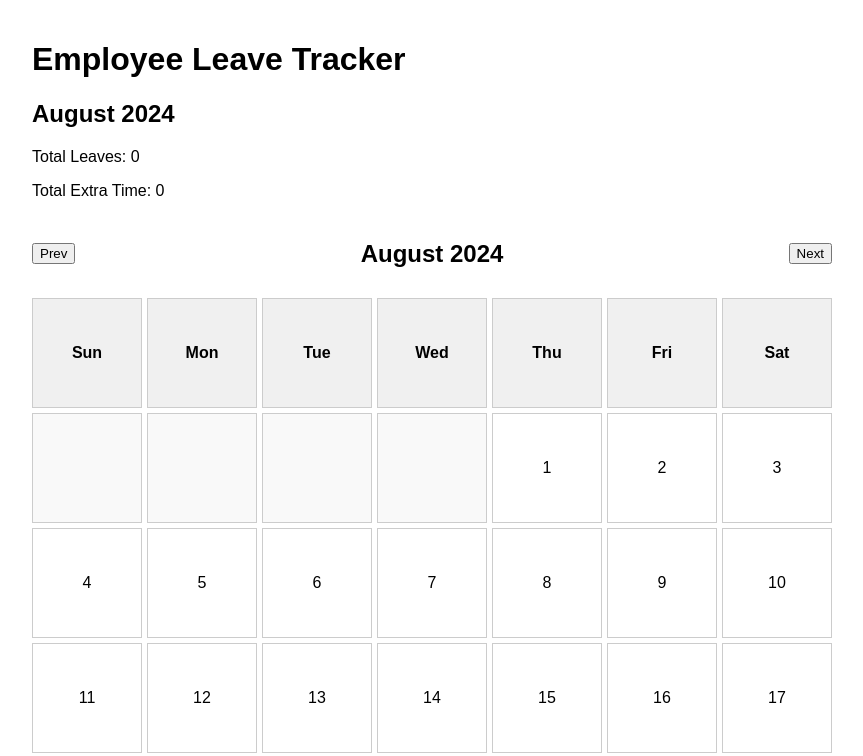
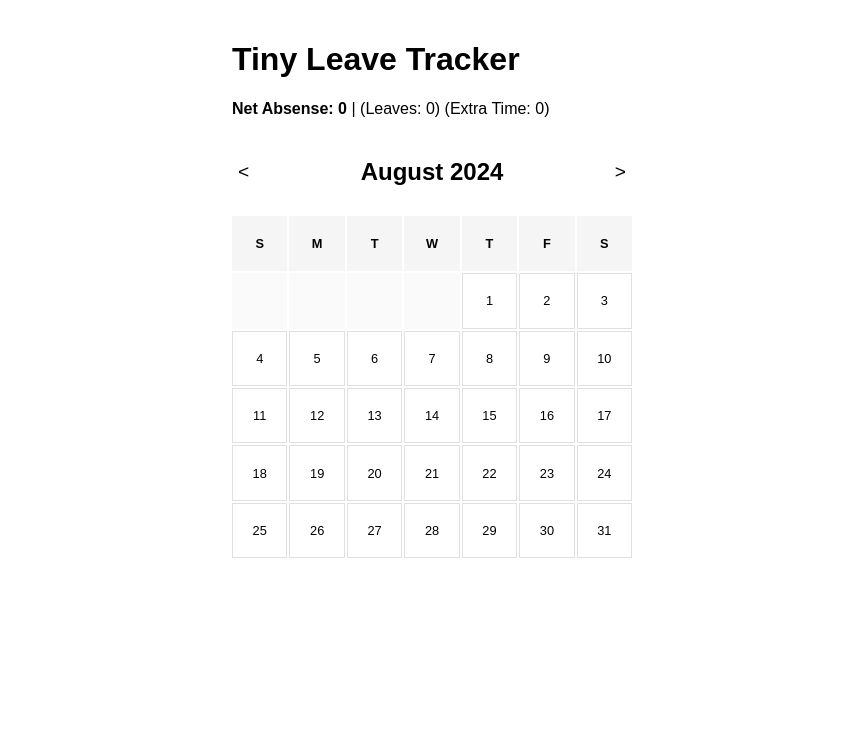
Before and after one commit to mahoriR/tiny-leave-tracker, a React (Create React App) app: page / in a window 1280 px wide. Shown: the top 756 px of the page, without its empty margins (208-1071 px from the left). Built offline with nearby package versions, Linux system fonts and the light colour scheme.

Commit message:
Working with better view of calendar

```diff
--- a/src/App.tsx
+++ b/src/App.tsx
@@ -44,7 +44,7 @@ function App() {
 
   return (
     <div className="App">
-      <h1>Employee Leave Tracker</h1>
+      <h1>Tiny Leave Tracker</h1>
       <MonthSummary currentDate={currentDate} dayData={dayData} />
       <Calendar
         currentDate={currentDate}
--- a/src/components/Calendar.tsx
+++ b/src/components/Calendar.tsx
@@ -16,7 +16,7 @@ function Calendar({ currentDate, dayData, onDateClick, onMonthChange }: Calendar
   const emptyDays = Array.from({ length: firstDayOfMonth }, (_, i) => null);
 
   const renderDay = (day: number | null) => {
-    if (day === null) return <div key={`empty-${day}`} className="calendar-day empty"></div>;
+    if (day === null) return <div key={`empty-${day}`} className="calendar-day empty" />;
 
     const date = new Date(currentDate.getFullYear(), currentDate.getMonth(), day);
     const dateString = date.toISOString().split('T')[0];
@@ -27,8 +27,8 @@ function Calendar({ currentDate, dayData, onDateClick, onMonthChange }: Calendar
         <span>{day}</span>
         {dayDataForDate && (
           <div className="day-summary">
-            {dayDataForDate.leave > 0 && <span className="leave">L:{dayDataForDate.leave}</span>}
-            {dayDataForDate.extraTime > 0 && <span className="extra-time">E:{dayDataForDate.extraTime}</span>}
+            {dayDataForDate.leave > 0 && <span className="leave">•</span>}
+            {dayDataForDate.extraTime > 0 && <span className="extra-time">•</span>}
           </div>
         )}
       </div>
@@ -38,12 +38,12 @@ function Calendar({ currentDate, dayData, onDateClick, onMonthChange }: Calendar
   return (
     <div className="calendar">
       <div className="calendar-header">
-        <button onClick={() => onMonthChange(new Date(currentDate.getFullYear(), currentDate.getMonth() - 1, 1))}>Prev</button>
+        <button onClick={() => onMonthChange(new Date(currentDate.getFullYear(), currentDate.getMonth() - 1, 1))}>&lt;</button>
         <h2>{currentDate.toLocaleString('default', { month: 'long', year: 'numeric' })}</h2>
-        <button onClick={() => onMonthChange(new Date(currentDate.getFullYear(), currentDate.getMonth() + 1, 1))}>Next</button>
+        <button onClick={() => onMonthChange(new Date(currentDate.getFullYear(), currentDate.getMonth() + 1, 1))}>&gt;</button>
       </div>
       <div className="calendar-grid">
-        {['Sun', 'Mon', 'Tue', 'Wed', 'Thu', 'Fri', 'Sat'].map(day => (
+        {['S', 'M', 'T', 'W', 'T', 'F', 'S'].map(day => (
           <div key={day} className="calendar-day weekday">{day}</div>
         ))}
         {emptyDays.map(renderDay)}
--- a/src/components/MonthSummary.tsx
+++ b/src/components/MonthSummary.tsx
@@ -13,9 +13,7 @@ function MonthSummary({ currentDate, dayData }: MonthSummaryProps) {
 
   return (
     <div className="month-summary">
-      <h2>{currentDate.toLocaleString('default', { month: 'long', year: 'numeric' })}</h2>
-      <p>Total Leaves: {totalLeaves}</p>
-      <p>Total Extra Time: {totalExtraTime}</p>
+      <p><b>Net Absense: {totalLeaves - totalExtraTime} </b>| (Leaves: {totalLeaves}) (Extra Time: {totalExtraTime})</p>
     </div>
   );
 }
--- a/src/index.css
+++ b/src/index.css
@@ -5,7 +5,7 @@ body {
 }
 
 .App {
-  max-width: 800px;
+  max-width: 400px;
   margin: 0 auto;
 }
 
@@ -21,7 +21,9 @@ body {
 }
 
 .calendar {
-  margin-top: 20px;
+  max-width: 400px;
+  margin: 20px auto;
+  font-family: Arial, sans-serif;
 }
 
 .calendar-header {
@@ -31,16 +33,23 @@ body {
   margin-bottom: 10px;
 }
 
+.calendar-header button {
+  background: none;
+  border: none;
+  font-size: 1.2em;
+  cursor: pointer;
+}
+
 .calendar-grid {
   display: grid;
   grid-template-columns: repeat(7, 1fr);
-  gap: 5px;
+  gap: 2px;
 }
 
 .calendar-day {
   aspect-ratio: 1;
-  border: 1px solid #ccc;
-  padding: 5px;
+  border: 1px solid #e0e0e0;
+  font-size: 0.8em;
   display: flex;
   flex-direction: column;
   align-items: center;
@@ -48,27 +57,33 @@ body {
   cursor: pointer;
 }
 
-.calendar-day.weekday {
-  font-weight: bold;
+.calendar-day:hover {
   background-color: #f0f0f0;
 }
 
+.calendar-day.weekday {
+  font-weight: bold;
+  background-color: #f5f5f5;
+  border: none;
+}
+
 .calendar-day.empty {
-  background-color: #f9f9f9;
+  background-color: #fafafa;
+  border: none;
 }
 
 .day-summary {
-  font-size: 0.8em;
+  font-size: 0.7em;
   display: flex;
   flex-direction: column;
 }
 
 .leave {
-  color: red;
+  color: #e57373;
 }
 
 .extra-time {
-  color: green;
+  color: #81c784;
 }
 
 .month-summary {
```
